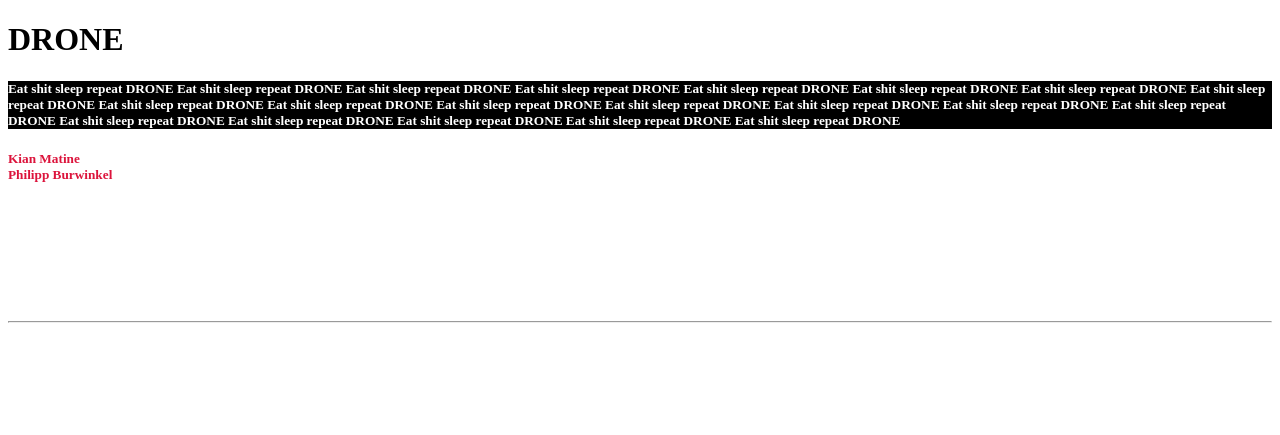
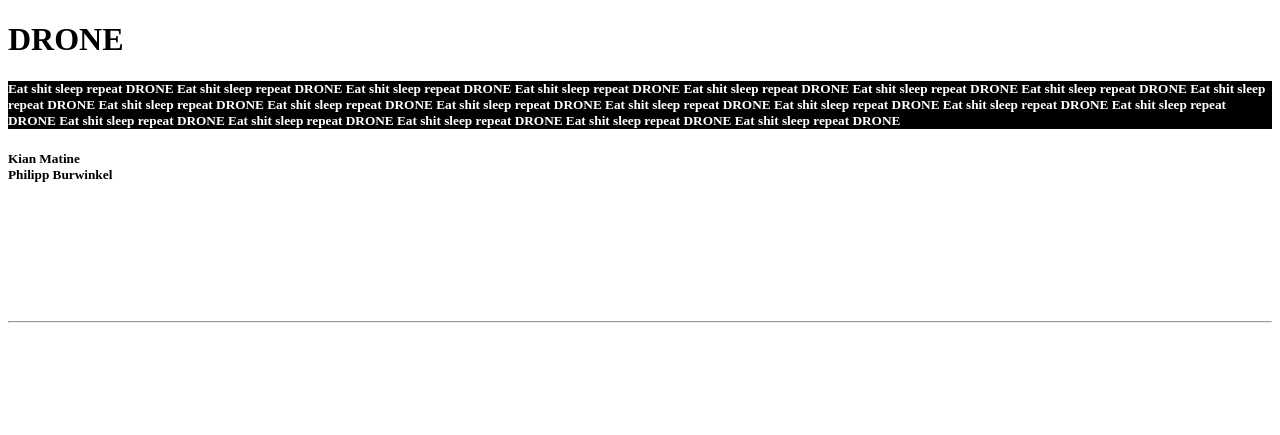
Before and after one commit to XC0RI/DRONE, a plain HTML site: page index.html in a window 1280 px wide. Shown: the top 435 px of the page. Drawn offline with Linux system fonts and the light colour scheme.

Commit message:
Update index.html

```diff
--- a/index.html
+++ b/index.html
@@ -15,7 +15,7 @@
       Eat shit sleep repeat DRONE Eat shit sleep repeat DRONE Eat shit sleep repeat DRONE Eat shit sleep repeat DRONE Eat shit sleep repeat DRONE
       Eat shit sleep repeat DRONE Eat shit sleep repeat DRONE Eat shit sleep repeat DRONE Eat shit sleep repeat DRONE Eat shit sleep repeat DRONE
       Eat shit sleep repeat DRONE Eat shit sleep repeat DRONE Eat shit sleep repeat DRONE Eat shit sleep repeat DRONE Eat shit sleep repeat DRONE</h5></main>
-   <footer><h5 style="color: crimson;">Kian Matine<br>Philipp Burwinkel</h5></footer>
+   <footer><h5 style="color: black;">Kian Matine<br>Philipp Burwinkel</h5></footer>
 <br><br><br><br><br><br>
 <hr>
 <br><br><br><br><br><br><br>
```
